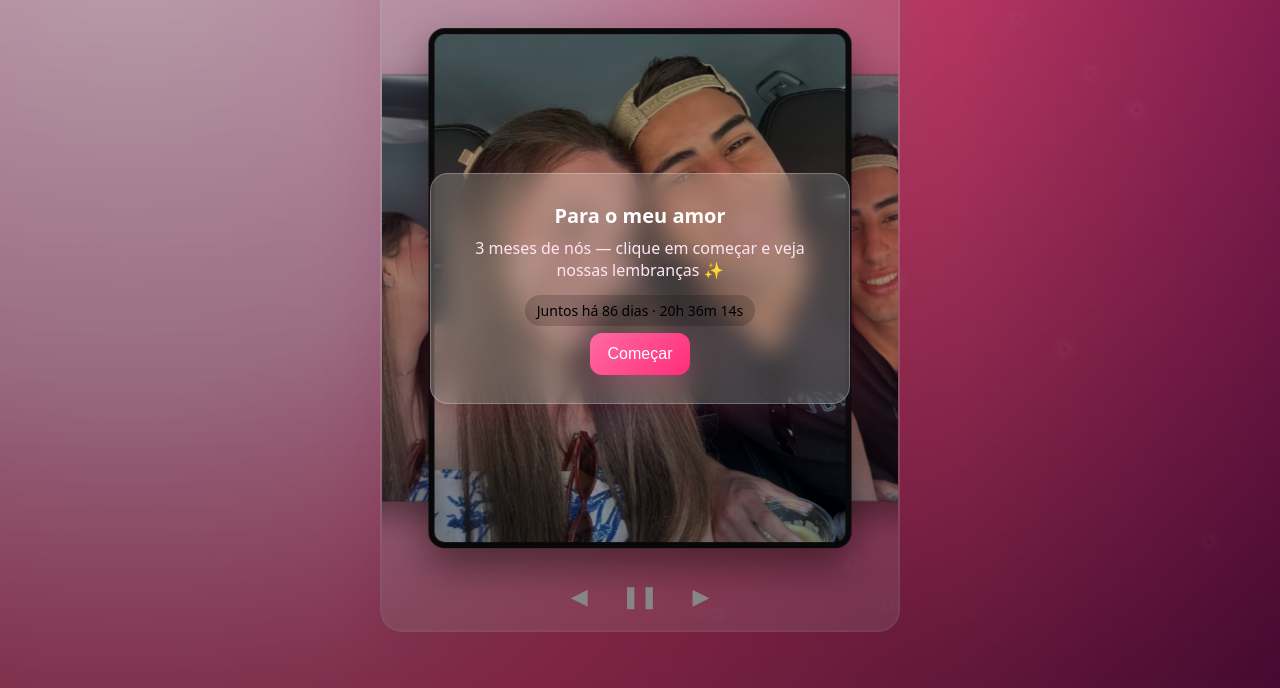
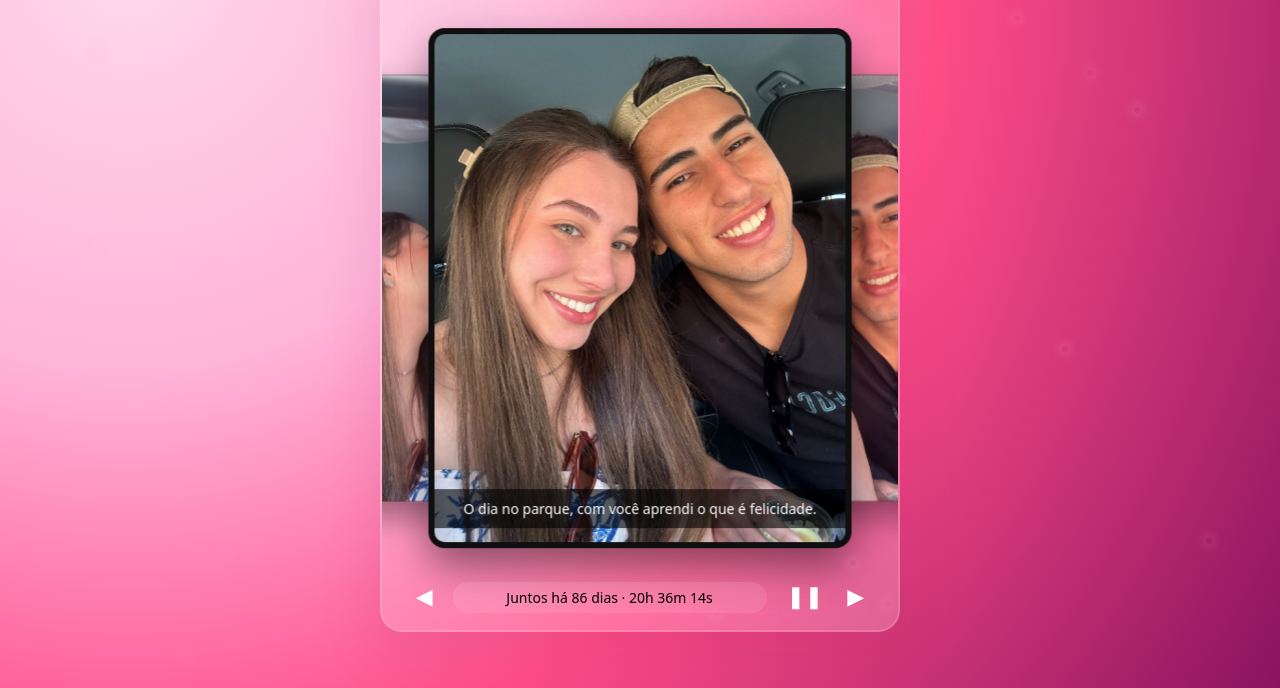
Before and after one commit to luisrenatogoulart/loveWhite, a plain HTML site: page fotos.html in a window 1280 px wide. Shown: the part 112-800 px from the top of the page. Drawn offline with Linux system fonts and the light colour scheme.

Commit message:
alterando o fotos

```diff
--- a/fotos.html
+++ b/fotos.html
@@ -35,18 +35,75 @@
     .slide[data-pos="-2"], .slide[data-pos="2"]{transform:translate(-50%,-50%) translateX(calc(var(--pos)* -70%)) translateZ(-260px) rotateY(calc(var(--pos)* 25deg)) scale(.62);opacity:.6;z-index:30}
     .slide.hidden{opacity:0;pointer-events:none}
 
-    /* HUD */
-    .top-hud{position:absolute;left:50%;transform:translateX(-50%);top:14px;color:#fff;z-index:70;text-shadow:0 4px 18px rgba(0,0,0,0.5);font-weight:600}
-    .timer{font-size:14px;background:rgba(0,0,0,0.18);padding:6px 12px;border-radius:999px}
+    /* Legenda/Mensagem da Foto */
+    .caption{
+      position:absolute;
+      bottom:0;
+      left:0;right:0;
+      padding:10px 15px;
+      background:rgba(0,0,0,0.6);
+      color:white;
+      font-size:14px;
+      text-align:center;
+      z-index:60;
+      max-height: 25%;
+      overflow: hidden;
+      transition: opacity 300ms, transform 300ms;
+      opacity: 0;
+      transform: translateY(100%);
+    }
+
+    /* A legenda só aparece no slide ativo */
+    .slide[data-pos="0"] .caption {
+        opacity: 1;
+        transform: translateY(0);
+    }
+
+    /* HUD - Ajustado para o topo (somente título) */
+    .top-hud{
+      position:absolute;left:50%;transform:translateX(-50%);top:14px;
+      color:#fff;z-index:70;
+      text-shadow:0 4px 18px rgba(0,0,0,0.5);font-weight:700;
+      font-size: 18px;
+    }
 
     .controls{position:absolute;right:14px;top:12px;display:flex;gap:10px;z-index:70}
     .music{background:linear-gradient(135deg,#ff7bb2,#ff2d7a);border:0;padding:10px;border-radius:999px;color:white;font-size:16px;cursor:pointer;box-shadow:0 8px 26px rgba(255,80,140,0.18)}
 
     .back{position:absolute;left:12px;top:12px;background:rgba(0,0,0,0.2);color:#fff;padding:8px 12px;border-radius:10px;border:0;z-index:70}
 
-    /* bottom menu */
-    .bottom-menu{position:absolute;left:50%;transform:translateX(-50%);bottom:12px;display:flex;gap:18px;z-index:70}
-    .menu-btn{background:transparent;border:0;color:#fff;font-size:22px;padding:8px;border-radius:10px;text-shadow:0 6px 18px rgba(255,120,170,0.14);cursor:pointer}
+    /* bottom menu - Centralizado e ajustado para alinhar o timer */
+    .bottom-menu{
+      position:absolute;
+      left:50%;
+      transform:translateX(-50%);
+      bottom:12px;
+      display:flex;
+      align-items: center;
+      gap:8px;
+      width: 90%;
+      max-width: 480px;
+      z-index:70;
+    }
+
+    /* Timer - Estilizado para se parecer com um botão, mas com texto */
+    .timer{
+      font-size:14px;
+      padding: 6px 12px;
+      font-weight: 500;
+      text-align: center;
+      flex-grow: 1;
+      background: rgba(255, 255, 255, 0.1);
+      border-radius: 999px;
+      margin: 0 4px;
+    }
+
+    /* botões de controle e o timer agora usam a mesma classe base 'menu-btn' */
+    .menu-btn{
+      background:transparent;border:0;color:#fff;font-size:22px;padding:8px;
+      border-radius:10px;text-shadow:0 6px 18px rgba(255,120,170,0.14);cursor:pointer;
+      flex-shrink: 0;
+    }
     .menu-btn:hover{transform:translateY(-4px)}
 
     /* hearts & fireflies */
@@ -63,32 +120,34 @@
 </head>
 <body>
 
-  <!-- Splash / Intro -->
-  <div id="splash" aria-hidden="false">
-    <div class="splash-card">
-      <h1>Para o meu amor</h1>
-      <p>3 meses de nós — clique em começar e veja nossas lembranças ✨</p>
-      <div style="margin-bottom:12px"><span class="timer" id="splash-timer"></span></div>
-      <button class="start-btn" id="startBtn">Começar</button>
-    </div>
-  </div>
-
   <div class="stage" aria-hidden="true">
     <div class="frame">
-      <div class="top-hud"><span class="timer" id="timer">Juntos há 0 dias</span></div>
+      <div class="top-hud">Nosso Lugar</div>
       <button class="back" onclick="location.href='index.html'">⟵</button>
       <div class="controls"><button class="music" id="musicBtn">🔊</button></div>
 
       <div class="carousel" id="carousel">
-        <!-- slides (troque caminhos das imagens conforme necessário) -->
-        <div class="slide" data-idx="0"><img src="fotos/1.jpeg" alt="foto 1"></div>
-        <div class="slide" data-idx="1"><img src="fotos/2.jpeg" alt="foto 2"></div>
-        <div class="slide" data-idx="2"><img src="fotos/3.jpeg" alt="foto 3"></div>
-        <div class="slide" data-idx="3"><img src="fotos/4.jpeg" alt="foto 4"></div>
-      </div>
+        <div class="slide" data-idx="0">
+            <img src="fotos/1.jpeg" alt="foto 1">
+            <p class="caption">Nosso primeiro encontro, o começo de tudo! ❤️</p>
+        </div>
+        <div class="slide" data-idx="1">
+            <img src="fotos/2.jpeg" alt="foto 2">
+            <p class="caption">O dia no parque, com você aprendi o que é felicidade.</p>
+        </div>
+        <div class="slide" data-idx="2">
+            <img src="fotos/3.jpeg" alt="foto 3">
+            <p class="caption">Aquele nosso momento favorito, sempre juntos.</p>
+        </div>
+        <div class="slide" data-idx="3">
+            <img src="fotos/4.jpeg" alt="foto 4">
+            <p class="caption">Três meses de amor e cumplicidade. Que venham muitos mais!</p>
+        </div>
+        </div>
 
       <div class="bottom-menu">
         <button class="menu-btn" id="prev">◀</button>
+        <span class="timer" id="timer">Juntos há 0 dias</span>
         <button class="menu-btn" id="pause">❚❚</button>
         <button class="menu-btn" id="next">▶</button>
       </div>
@@ -96,7 +155,6 @@
     </div>
   </div>
 
-  <!-- audio element (can be changed) -->
   <audio id="audio" src="musica3.mp3" loop></audio>
 
   <script>
@@ -112,9 +170,12 @@
       el.textContent = `Juntos há ${dias} dias · ${horas}h ${minutos}m ${segundos}s`;
     }
     const timerEl = document.getElementById('timer');
-    const splashTimerEl = document.getElementById('splash-timer');
-    setInterval(()=>{atualizarTimerEl(timerEl);atualizarTimerEl(splashTimerEl)},1000);
-    atualizarTimerEl(timerEl);atualizarTimerEl(splashTimerEl);
+    // REMOVIDO: const splashTimerEl = document.getElementById('splash-timer');
+
+    // Atualiza apenas o timer principal
+    setInterval(()=>{atualizarTimerEl(timerEl)},1000);
+    atualizarTimerEl(timerEl);
+
 
     /* ====== Hearts + fireflies ====== */
     function criarParticulas(){
@@ -177,6 +238,8 @@
     /* ====== Splash behavior ====== */
     const splash = document.getElementById('splash');const startBtn = document.getElementById('startBtn');
     startBtn.addEventListener('click', ()=>{
+      // Tenta iniciar o áudio aqui, resolvendo o problema de autoplay bloqueado pelo navegador
+      audio.play().catch(e => console.log("Áudio não pôde ser iniciado automaticamente."));
       splash.style.transition='opacity .6s ease';splash.style.opacity='0';setTimeout(()=>{splash.style.display='none';document.querySelector('.stage').setAttribute('aria-hidden','false');},620);
     });
 
```
